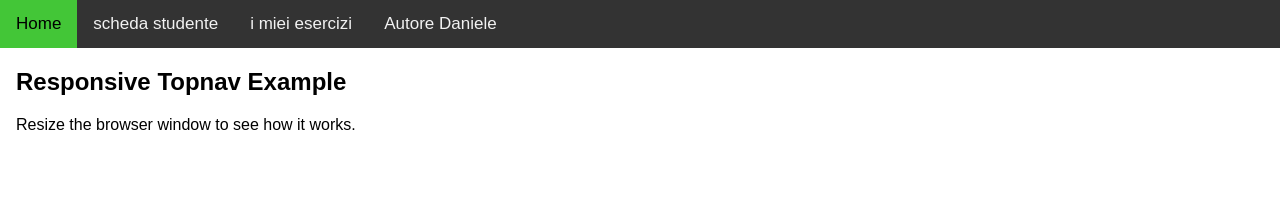
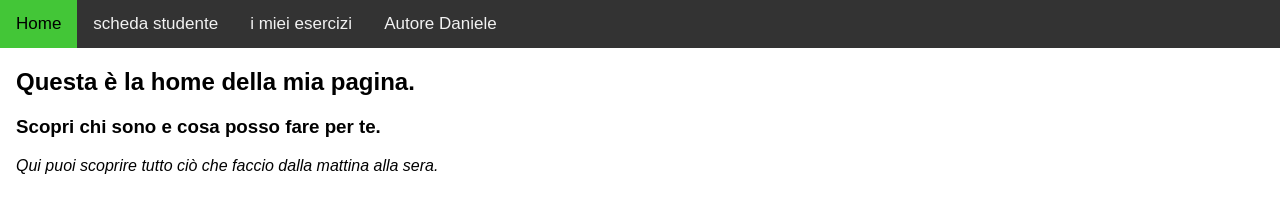
Before and after one commit to dany232/tpsit-1, a plain HTML site: page index.html in a window 1280 px wide. Drawn offline with Linux system fonts and the light colour scheme.

Commit message:
Update index.html

```diff
--- a/index.html
+++ b/index.html
@@ -73,8 +73,9 @@ body {
 </div>
 
 <div style="padding-left:16px">
-    <h2>Responsive Topnav Example</h2>
-    <p>Resize the browser window to see how it works.</p>
+    <h2>Questa è la home della mia pagina.</h2>
+    <h3>Scopri chi sono e cosa posso fare per te.</h3>
+    <p><i>Qui puoi scoprire tutto ciò che faccio dalla mattina alla sera.</i></p>
 </div>
 
 <script>
```
